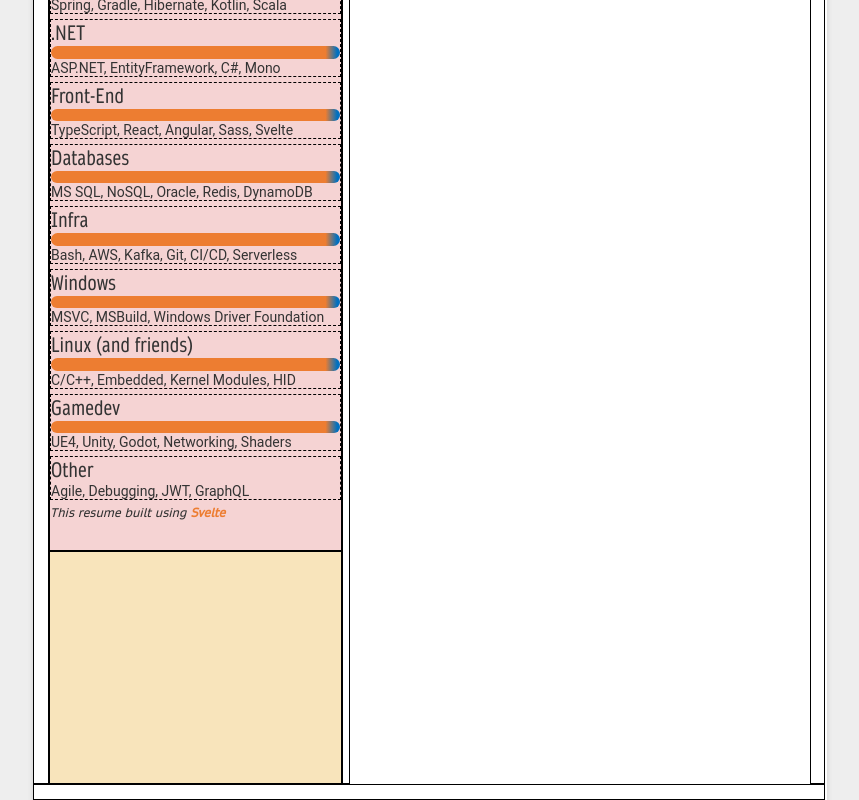
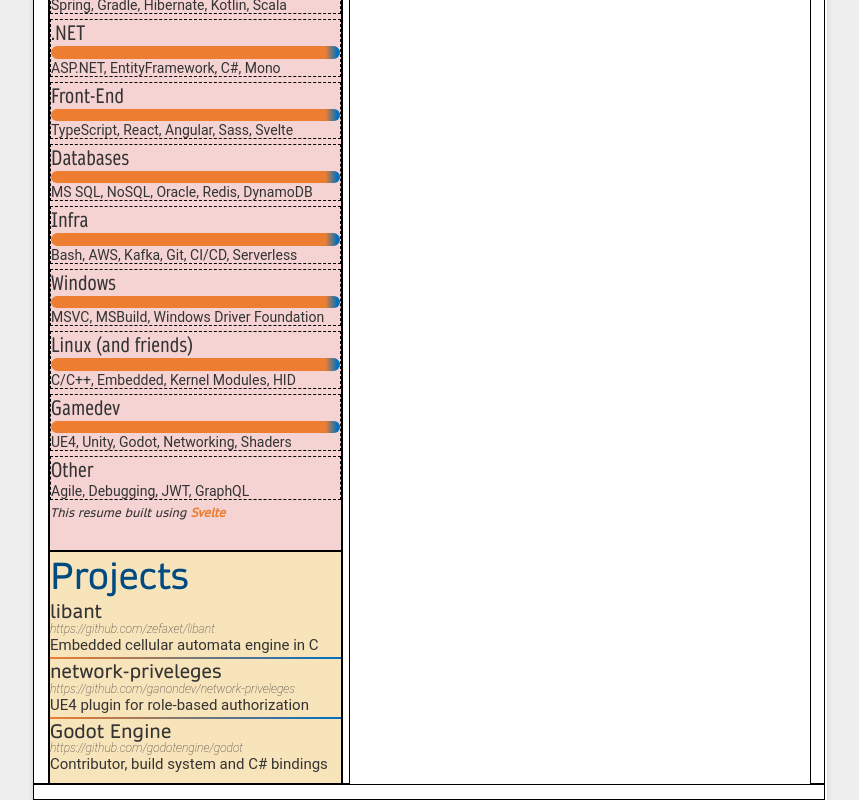
Before and after one commit to ganondev/resume, a Svelte app: page / in a window 1280 px wide. Shown: the part 360-1160 px from the top of the page, without its empty margins (210-1069 px from the left). Built offline with nearby package versions, Linux system fonts and the light colour scheme.

Commit message:
projects

```diff
--- a/src/App.svelte
+++ b/src/App.svelte
@@ -1,6 +1,7 @@
 <script lang="ts">
     import Header from './Header.svelte'
     import Tech from "./Tech.svelte";
+    import Project from "./Projects.svelte"
 
 	let columns = 80;
 	let color = 'blue';
@@ -144,7 +145,7 @@
     </div>
 
     <div class="structure project-block">
-
+        <Project/>
     </div>
 
 </div>
--- /dev/null
+++ b/src/Project.svelte
@@ -0,0 +1,31 @@
+<script lang="ts">
+    export let title = 'Name?'
+    export let link: string;
+    export let desc: string;
+</script>
+
+<style lang="scss">
+    h3 {
+      margin: 2px 0;
+      font-family: "Daytona W05 Regular", serif;
+      font-weight: unset;
+      line-height: 1.1em;
+    }
+
+    h4 {
+      margin: 0;
+      font-weight: lighter;
+      font-size: 12px;
+      font-style: italic;
+      line-height: 11px;
+    }
+
+    p {
+        font-size: 15px;
+        margin-top: 1px;
+    }
+</style>
+
+<h3>{title}</h3>
+<h4>{link}</h4>
+<p>{desc}</p>
--- /dev/null
+++ b/src/Projects.svelte
@@ -0,0 +1,36 @@
+<script lang="ts">
+    import SectionHeader from "./SectionHeader.svelte";
+    import Project from "./Project.svelte"
+</script>
+
+<style lang="scss">
+    @import 'global.scss';
+    h3 {
+      margin: 0;
+    }
+    div {
+      width: 100%;
+      height: 2px;
+      background: linear-gradient(to right, $background_orange, $background_blue);
+      margin-top: 3px;
+    }
+</style>
+
+<SectionHeader>Projects</SectionHeader>
+<Project
+    title="libant"
+    link="https://github.com/zefaxet/libant"
+    desc="Embedded cellular automata engine in C"
+/>
+<div></div>
+<Project
+    title="network-priveleges"
+    link="https://github.com/ganondev/network-priveleges"
+    desc="UE4 plugin for role-based authorization"
+/>
+<div></div>
+<Project
+    title="Godot Engine"
+    link="https://github.com/godotengine/godot"
+    desc="Contributor, build system and C# bindings"
+/>
```
